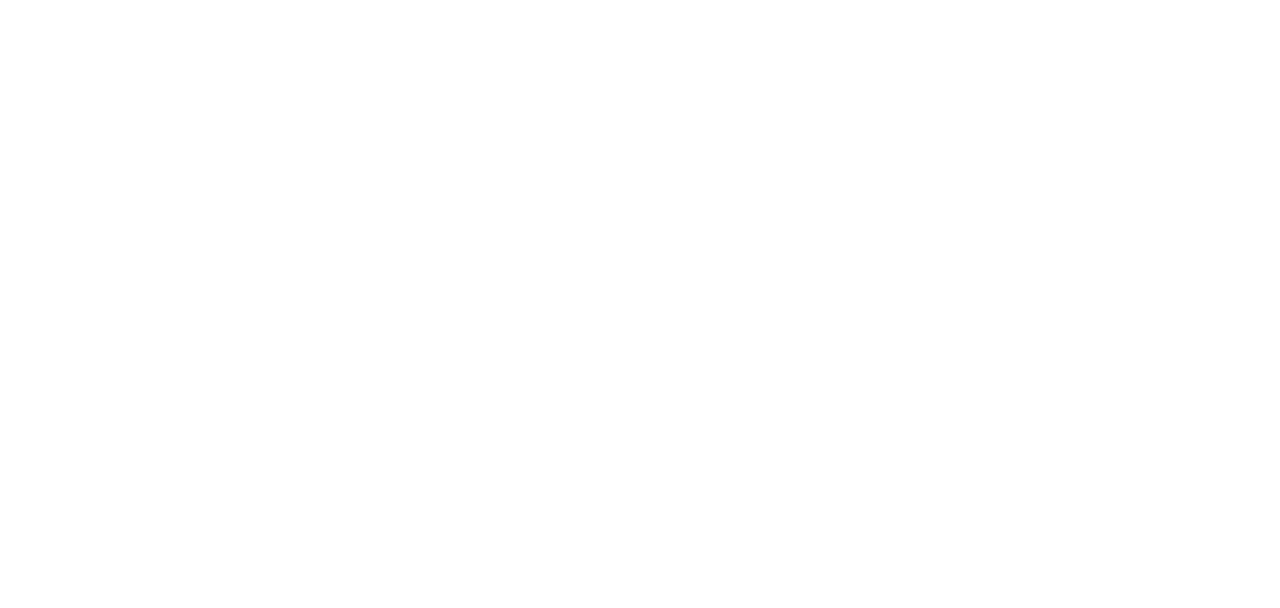
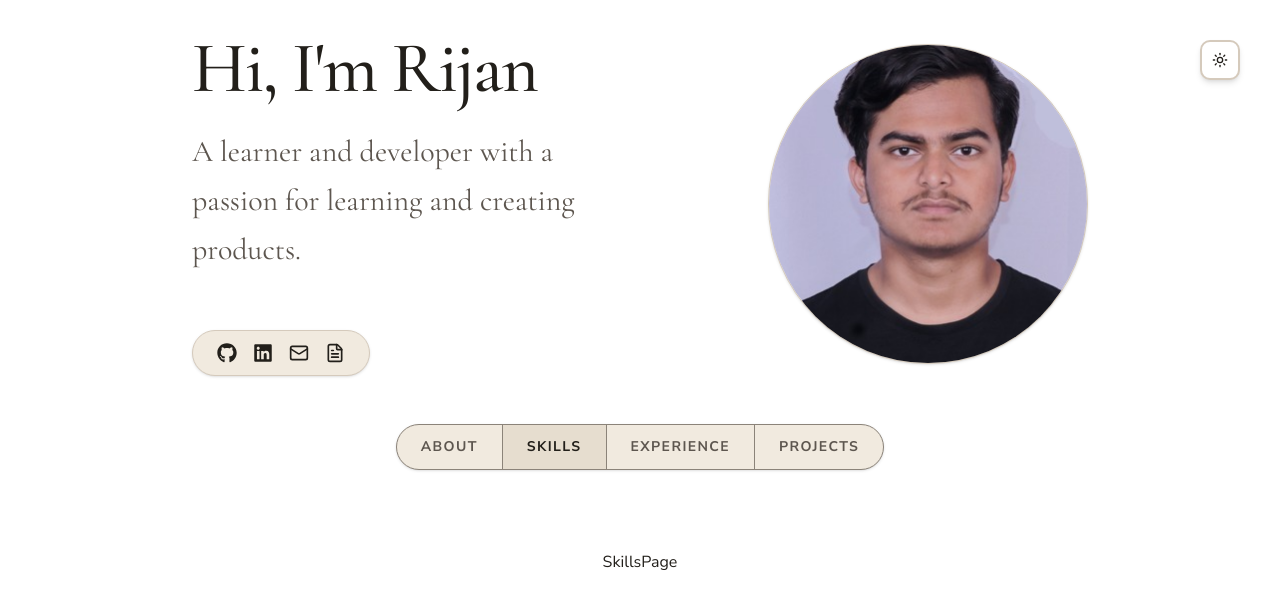
Before and after one commit to Rijan-dhakal/Portfolio, a React (Vite) app: page /skills in a window 1280 px wide. Before the commit this address had no page. Shown: the top 608 px of the page. Built offline with nearby package versions, Linux system fonts and the light colour scheme.

Commit message:
feat: implement main layout with navigation and page components

```diff
--- a/src/App.tsx
+++ b/src/App.tsx
@@ -1,14 +1,38 @@
 import { BrowserRouter, Route, Routes } from "react-router-dom";
 import { ThemeProvider } from "./components/theme-provider";
 import Hero from "./components/Hero";
+import { AnimatePresence } from "motion/react";
+import {
+  AboutPage,
+  ExperiencePage,
+  ProjectsPage,
+  SkillsPage,
+} from "./components/MotionContainer";
+import Navbar from "./components/NavBar";
 
 const App = () => {
   return (
     <ThemeProvider defaultTheme="system" storageKey="vite-ui-theme">
       <BrowserRouter>
-        <Routes>
-          <Route path="/" element={<Hero />} />
-        </Routes>
+        <div className="min-h-screen flex flex-col relative isolate overflow-hidden text-on-background scroll-smooth">
+          {/* Main Container */}
+          <main className="relative z-10 grow w-full flex flex-col items-center pb-24">
+            <Hero />
+
+            {/* Navbar */}
+            <Navbar />
+
+            {/* Navigation */}
+            <AnimatePresence mode="wait">
+              <Routes location={location} key={location.pathname}>
+                <Route path="/" element={<AboutPage />} />
+                <Route path="/skills" element={<SkillsPage />} />
+                <Route path="/experience" element={<ExperiencePage />} />
+                <Route path="/projects" element={<ProjectsPage />} />
+              </Routes>
+            </AnimatePresence>
+          </main>
+        </div>
       </BrowserRouter>
     </ThemeProvider>
   );
--- /dev/null
+++ b/src/components/About.tsx
@@ -0,0 +1,4 @@
+const AboutPage = () => {
+  return <div>AboutPage</div>;
+};
+export default AboutPage;
--- /dev/null
+++ b/src/components/Experience.tsx
@@ -0,0 +1,4 @@
+const ExperiencePage = () => {
+  return <div>ExperiencePage</div>;
+};
+export default ExperiencePage;
--- /dev/null
+++ b/src/components/MotionContainer.tsx
@@ -0,0 +1,40 @@
+import { motion } from "motion/react";
+import About from "./About";
+import Experience from "./Experience";
+import Skills from "./Skills";
+import Projects from "./Projects";
+
+const PageWrapper = ({ children }: { children: React.ReactNode }) => {
+  return (
+    <motion.div
+      initial={{ opacity: 0, y: 20 }}
+      animate={{ opacity: 1, y: 0 }}
+      exit={{ opacity: 0, y: -20 }}
+      transition={{ duration: 0.4 }}
+      className="w-full flex flex-col items-center"
+    >
+      {children}
+    </motion.div>
+  );
+};
+
+export const AboutPage = () => (
+  <PageWrapper>
+    <About />
+  </PageWrapper>
+);
+export const ExperiencePage = () => (
+  <PageWrapper>
+    <Experience />
+  </PageWrapper>
+);
+export const SkillsPage = () => (
+  <PageWrapper>
+    <Skills />
+  </PageWrapper>
+);
+export const ProjectsPage = () => (
+  <PageWrapper>
+    <Projects />
+  </PageWrapper>
+);
--- /dev/null
+++ b/src/components/NavBar.tsx
@@ -0,0 +1,36 @@
+import { cn } from "@/lib/utils";
+import { NavLink } from "react-router-dom";
+
+export default function Navbar() {
+  const links = [
+    { label: "ABOUT", href: "/" },
+    { label: "SKILLS", href: "/skills" },
+    { label: "EXPERIENCE", href: "/experience" },
+    { label: "PROJECTS", href: "/projects" },
+  ];
+
+  return (
+    <div className="w-full flex justify-center items-center flex-wrap gap-4 py-4 px-4 mb-16 relative z-10">
+      <nav className="bg-surface-container rounded-full border border-outline flex items-center shadow-sm overflow-hidden">
+        {links.map((link, i) => (
+          <NavLink
+            key={link.label}
+            to={link.href}
+            className={({ isActive }) =>
+              cn(
+                "px-4 md:px-6 py-3 font-label-caps text-xs md:text-sm font-bold transition-colors border-outline",
+                i !== links.length - 1 && "border-r",
+                isActive
+                  ? "bg-surface-variant text-on-surface"
+                  : "text-on-surface-variant hover:bg-surface-variant hover:text-on-surface",
+              )
+            }
+            style={{ letterSpacing: "0.1em" }}
+          >
+            {link.label}
+          </NavLink>
+        ))}
+      </nav>
+    </div>
+  );
+}
--- /dev/null
+++ b/src/components/Projects.tsx
@@ -0,0 +1,4 @@
+const ProjectsPage = () => {
+  return <div>ProjectsPage</div>;
+};
+export default ProjectsPage;
--- /dev/null
+++ b/src/components/Skills.tsx
@@ -0,0 +1,4 @@
+const SkillsPage = () => {
+  return <div>SkillsPage</div>;
+};
+export default SkillsPage;
```
